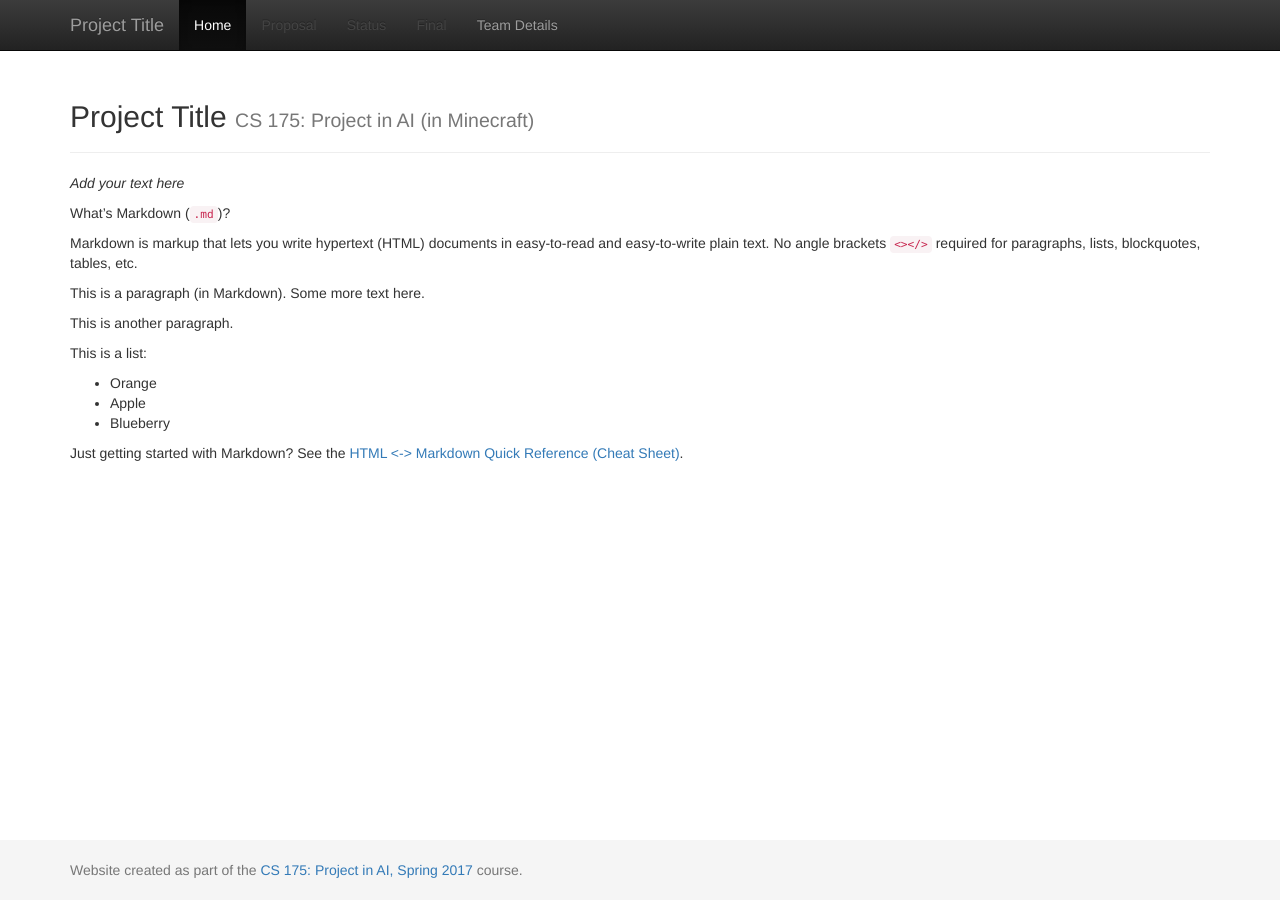
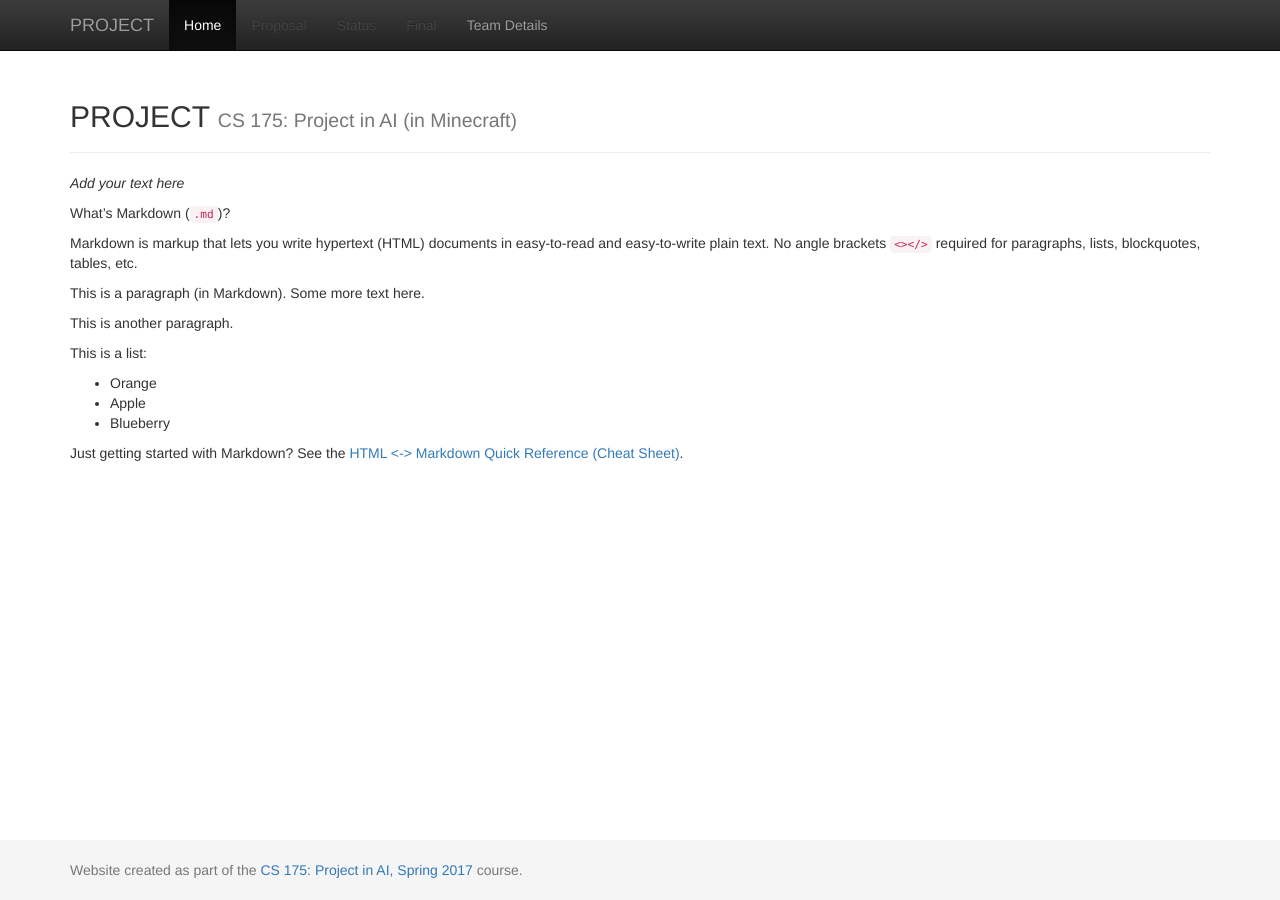
Before and after one commit to sameersingh/gh-skeleton, a Jekyll site: the page built from docs/index.md, in a window 1280 px wide. Built offline with Jekyll 4.4.1, drawn with Linux system fonts in a browser that asks for light colours.

Commit message:
changed title to PROJECT

```diff
--- a/docs/_config.yml
+++ b/docs/_config.yml
@@ -1,7 +1,7 @@
 ###########
 # site.title
 
-title:    'Project Title'
+title:    'PROJECT'
 subtitle: 'CS 175: Project in AI (in Minecraft)'
 
 
```
